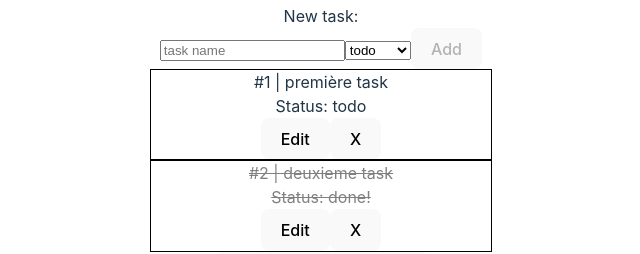
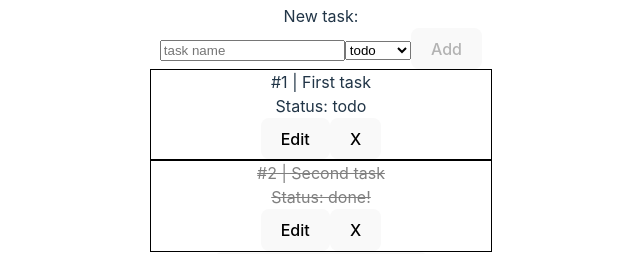
Before and after one commit to Xinginn/todo_felix_ravella, a Vue app: page / in a window 1280 px wide. Shown: the part 335-589 px from the top of the page, without its empty margins (319-959 px from the left). Built offline with nearby package versions, Linux system fonts and the light colour scheme.

Commit message:
chore: update values for pre-populated tasks

```diff
--- a/src/App.vue
+++ b/src/App.vue
@@ -44,14 +44,14 @@ export default {
         {
           id: 0,
           data: {
-            label: 'première task',
+            label: 'First task',
             status: 'todo'
           }
         },
         {
           id: 1,
           data: {
-            label: 'deuxieme task',
+            label: 'Second task',
             status: 'done!'
           }
         }
```
